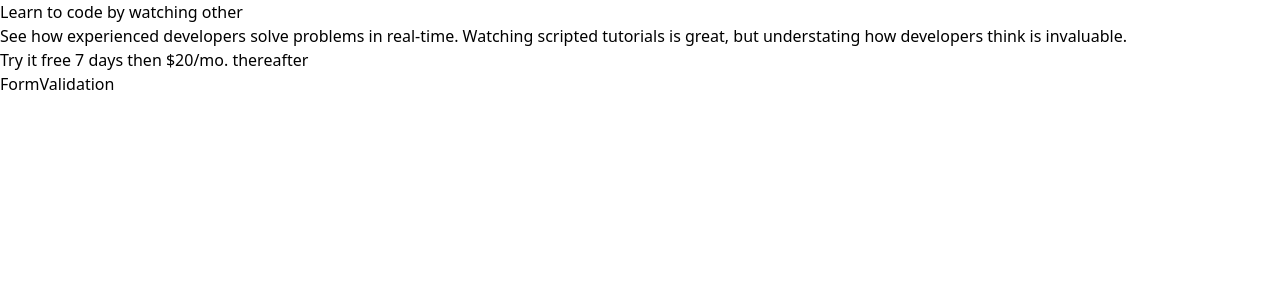
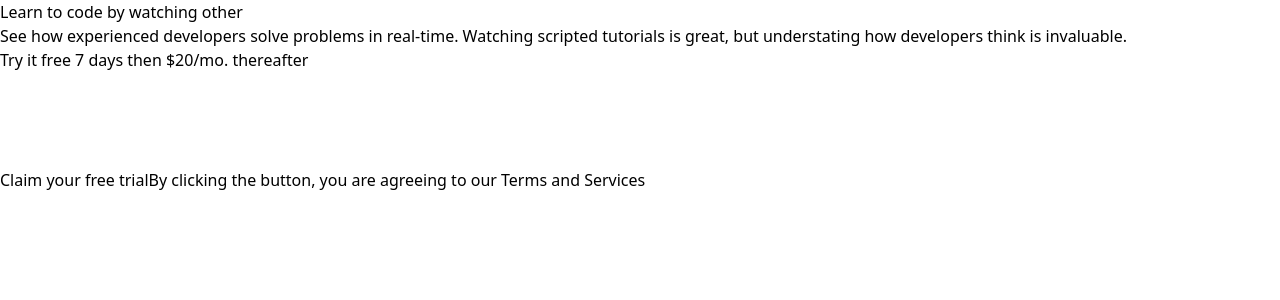
Before and after one commit to Tusar78/intro-component-with-sign-up-form, a React (Create React App) app: page / in a window 1280 px wide. Shown: the top 300 px of the page. Built offline with nearby package versions, Linux system fonts and the light colour scheme.

Commit message:
Form validation markup done

```diff
--- a/src/Components/FormValidation.js
+++ b/src/Components/FormValidation.js
@@ -1,11 +1,29 @@
-import React, { Component } from 'react'
+import React, { Component } from "react";
 
 export class FormValidation extends Component {
   render() {
     return (
-      <div>FormValidation</div>
-    )
+      <div className="form">
+        <form>
+          <div className="form__input-group">
+            <input type="text" name="first-name" className="form__input" />
+          </div>
+          <div className="form__input-group">
+            <input type="text" name="last-name" className="form__input" />
+          </div>
+          <div className="form__input-group">
+            <input type="email" name="email" className="form__input" />
+          </div>
+          <div className="form__input-group">
+            <input type="password" name="password" className="form__input" />
+          </div>
+
+          <button className="form__btn">Claim your free trial</button>
+          <span className="form__terms">By clicking the button, you are agreeing to our Terms and Services</span>
+        </form>
+      </div>
+    );
   }
 }
 
-export default FormValidation
+export default FormValidation;
```
